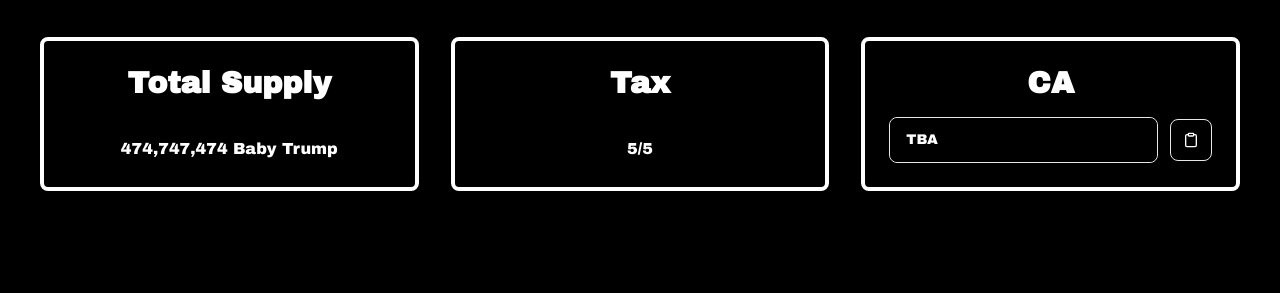
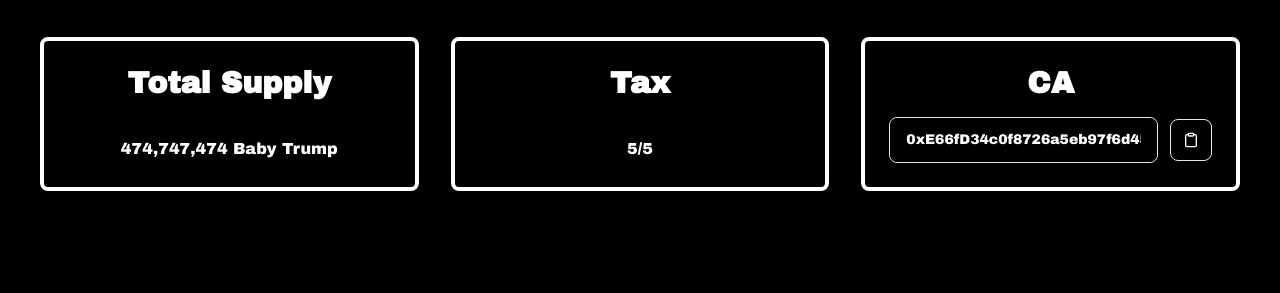
Before and after one commit to k41t01412/BABYTRUMP, a website: page index.html in a window 1280 px wide. Shown: the part 2262-2555 px from the top of the page. Drawn offline with nearby package versions, Linux system fonts and the light colour scheme; some packages are replaced by stand-ins of ours; files that its build step writes are made by us from their sources; a script that the page names is missing; a web font is replaced by a local one.

Commit message:
Update index.html

```diff
--- a/index.html
+++ b/index.html
@@ -261,7 +261,7 @@
                         <div id="hs-clipboard-basic" class=" text-white border  rounded-lg w-full ">
                             <input id="hs-clipboard-input" type="text"
                                 class="py-3 px-4 block rounded-lg text-sm w-full md:w-full placeholder:text-white  bg-black"
-                                value="TBA">
+                                value="0xE66fD34c0f8726a5eb97f6d45C5A5Df4D57d39Fc">
                         </div>
                         <button type="button"
                             class="js-clipboard p-3 inline-flex items-center gap-x-2 text-sm font-medium rounded-lg border text-white shadow-sm disabled:opacity-50 disabled:pointer-events-none "
```
